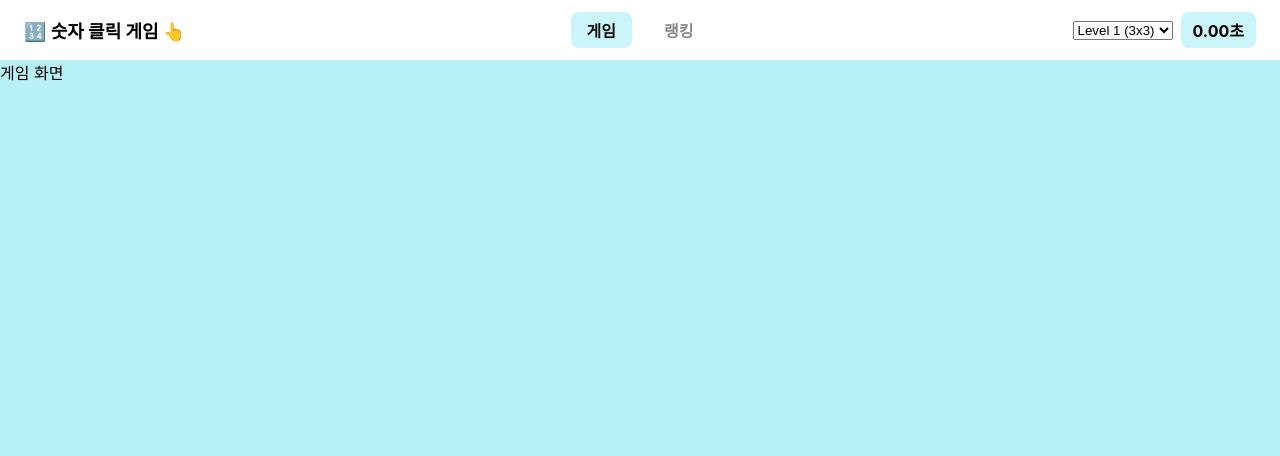
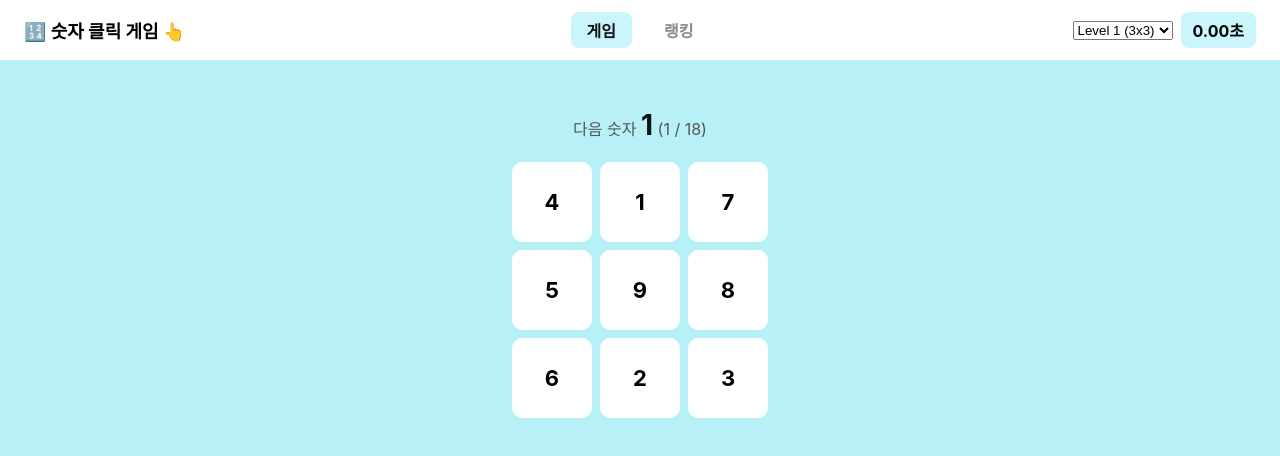
Before and after one commit to 39-play-sopt-web/ParkSiEun, a React (Vite) app in the folder Week2/Homework/1to50/: page / in a window 1280 px wide. Shown: the top 456 px of the page. Built offline with nearby package versions, Linux system fonts and the light colour scheme.

Commit message:
feat: 게임판 렌더링 및 숫자 클릭 로직 구현

```diff
--- a/Week2/Homework/1to50/src/components/Game/Game.jsx
+++ b/Week2/Homework/1to50/src/components/Game/Game.jsx
@@ -1,5 +1,52 @@
+import { useState } from "react";
+import { range, shuffle } from "../../utils/mixNumbers";
+import { Wrapper, NextNumberText, Grid, NumberButton } from "./Game.styles";
+
+const SIZE = 3;
+const half = SIZE * SIZE;
+const total = SIZE * SIZE * 2;
+
 const Game = () => {
-    return <div>게임 화면</div>;
+    const [boardNumbers, setBoardNumbers] = useState(() => shuffle(range(1, half))); //판에 보이는 숫자들
+    const [waitingNumbers, setWaitingNumbers] = useState(() => shuffle(range(half+1, total))); //대기 중인 숫자들
+    const [nextNumber, setNextNumber] = useState(1); //다음에 눌러야 할 숫자
+
+    const handleClick = (index) => {
+        const num = boardNumbers[index];
+        if (num !== nextNumber) return; // 순서가 아닌 숫자는 무시
+
+        const [newNumber, ...restNumbers] = waitingNumbers;
+
+        const newBoard = [...boardNumbers];
+        newBoard[index] = newNumber ?? null;
+
+        // 상태 업데이트
+        setBoardNumbers(newBoard);
+        setWaitingNumbers(restNumbers);
+        setNextNumber(nextNumber + 1);
+    }
+
+    const isDone = nextNumber > total;
+
+    return (
+        <Wrapper>
+            <NextNumberText>
+                다음 숫자 <strong>{isDone ? '완료!' : nextNumber}</strong> ({isDone ? total : nextNumber} / {total})
+            </NextNumberText>
+
+            <Grid>
+                {boardNumbers.map((num, index) => (
+                    <NumberButton
+                    key={index}
+                    onClick={() => handleClick(index)}
+                    disabled={num === null}
+                >
+                    {num}
+                </NumberButton>
+            ))}
+            </Grid>
+        </Wrapper>
+    );
 }
 
 export default Game;
--- /dev/null
+++ b/Week2/Homework/1to50/src/components/Game/Game.styles.js
@@ -0,0 +1,44 @@
+import styled from '@emotion/styled';
+
+export const Wrapper = styled.section`
+display: flex;
+flex-direction: column;
+align-items: center;
+gap: 20px;
+padding-top: 48px;
+`;
+
+export const NextNumberText = styled.p`
+font-size: 16px;
+color: #555;
+strong {
+font-size: 28px;
+color: #111;
+}
+`;
+
+export const Grid = styled.div`
+display: grid;
+grid-template-columns: repeat(3, 80px);
+gap: 8px;
+`;
+
+export const NumberButton = styled.button`
+width: 80px;
+height: 80px;
+border-radius: 10px;
+background: white;
+font-size: 22px;
+font-weight: 700;
+
+&:hover:not(:disabled) {
+background: #5fe0c8;
+}
+
+ /* 빈칸 점선으로 표시*/
+&:disabled {
+background: transparent;
+border: 1.5px dashed rgba(0, 0, 0, 0.18);
+cursor: default;
+}
+`;
--- /dev/null
+++ b/Week2/Homework/1to50/src/utils/mixNumbers.js
@@ -0,0 +1,17 @@
+export const range = (start, end) => {
+    const numbers = [];
+    for (let i = start; i <= end; i++) {
+        numbers.push(i);
+    }
+    return numbers;
+}
+
+// Fisher-Yates 셔플 알고리즘 (모든 순서가 같은 확률로 나오도록 배열 섞음)
+export const shuffle = (array) => {
+    const result = [...array];
+    for (let i = result.length - 1; i > 0; i--) {
+        const j = Math.floor(Math.random() * (i + 1));
+        [result[i], result[j]] = [result[j], result[i]];
+    }
+    return result;
+};
```
Also changed, not shown: 1 other file (tests, documents, lock files or other folders).
